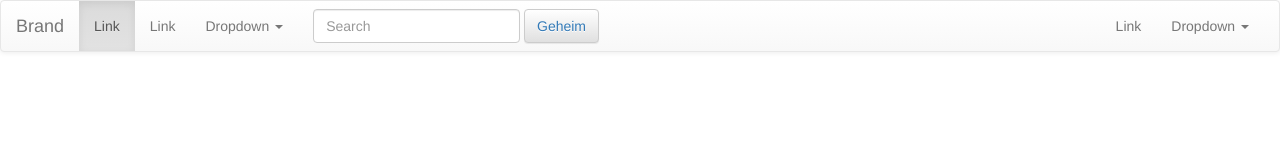
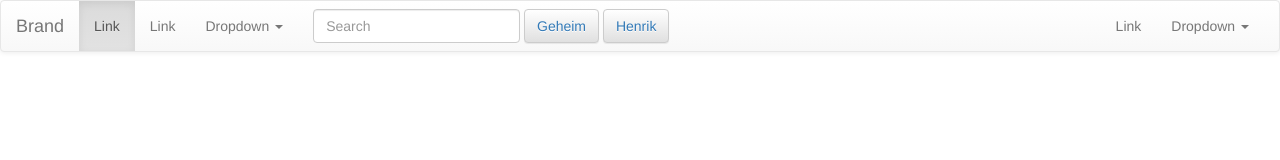
Before and after one commit to so1403/so1403.github.io, a plain HTML site: page index.html in a window 1280 px wide. Drawn offline with nearby package versions, Linux system fonts and the light colour scheme.

Commit message:
new padge

```diff
--- a/index.html
+++ b/index.html
@@ -75,6 +75,9 @@
         <button type="submit" class="btn btn-default">
           <a href="login.html">Geheim</a>
         </button>
+        <button type="submit" class="btn btn-default">
+          <a href="henrik.html">Henrik</a>
+        </button>
       </form>
       <ul class="nav navbar-nav navbar-right">
         <li><a href="#">Link</a></li>
```
Also changed, not shown: henrik.html (added).
